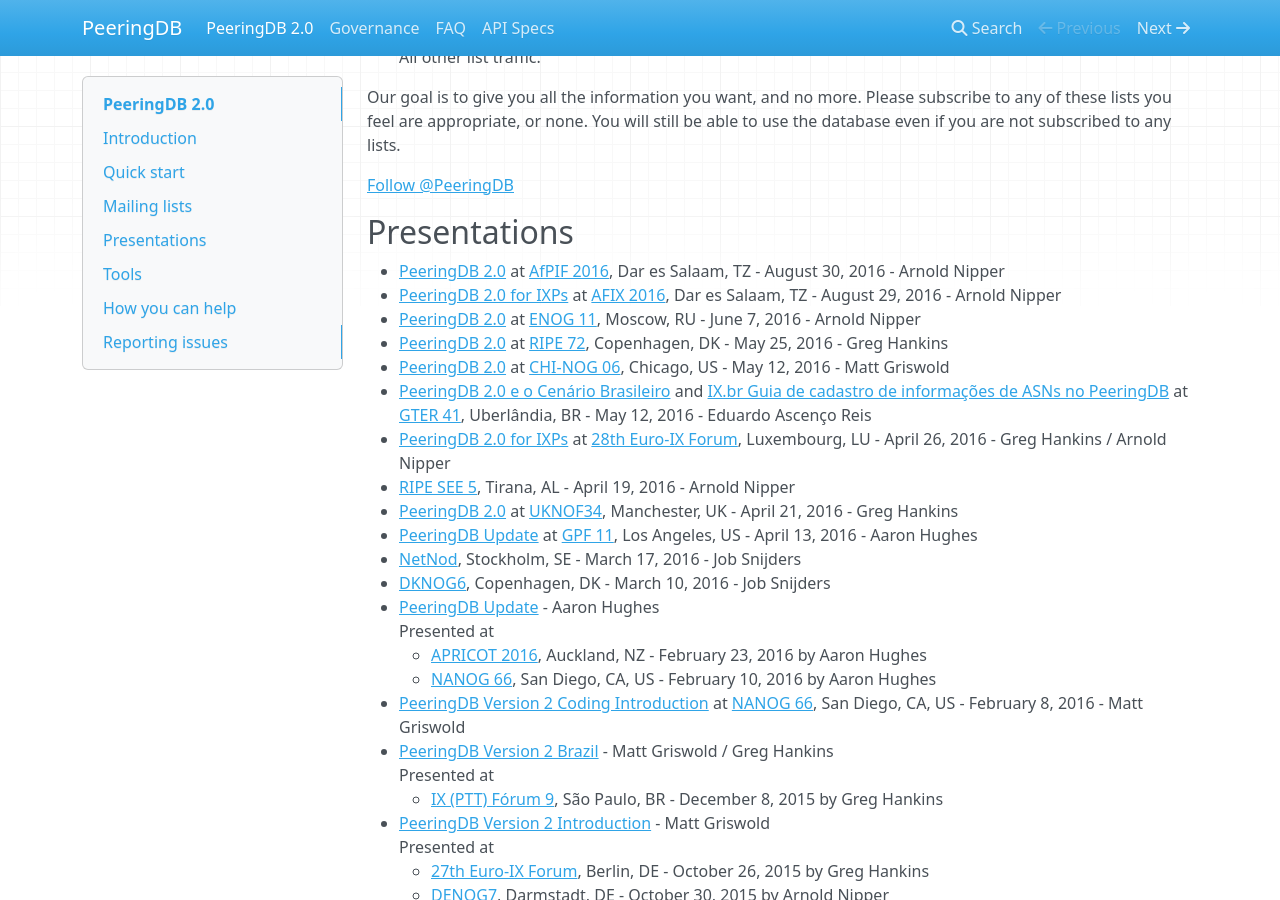
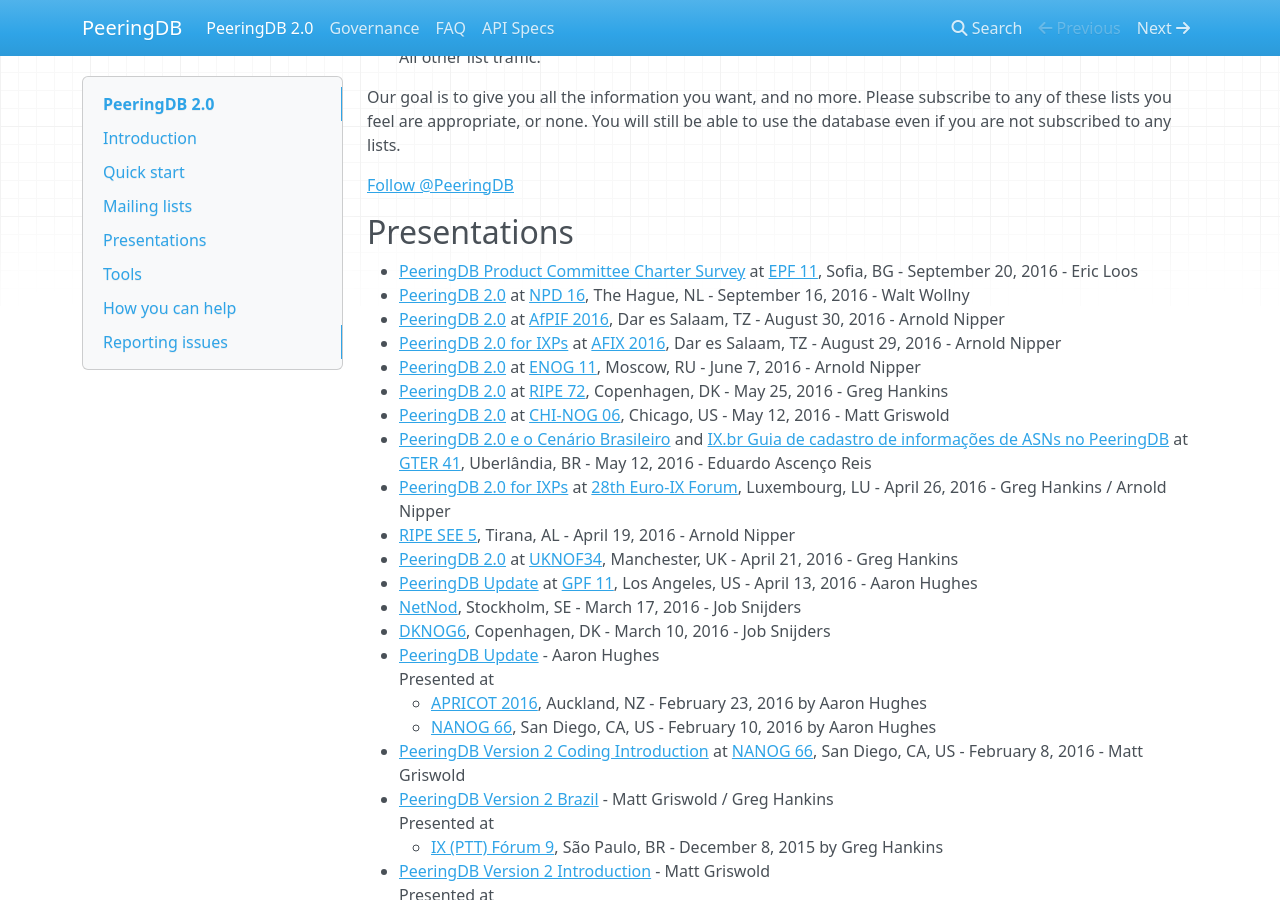
Before and after one commit to peeringdb/docs, an MkDocs documentation site: the page built from docs/index.md, in a window 1280 px wide and 900 px high, scrolled down 1504 px. Built offline with MkDocs 1.6.1, drawn with Linux system fonts in a browser that asks for light colours; nearby versions of some CDN libraries; comment, search, counter and statistics services are not loaded; old or Windows-style settings are respelled for this version of MkDocs.

Commit message:
Added presentations.

```diff
--- a/docs/index.md
+++ b/docs/index.md
@@ -76,6 +76,8 @@
 
 ## Presentations
 
+- [PeeringDB Product Committee Charter Survey](presentation/20160919-epf11-Loos-peeringdb.pdf) at [EPF 11](https://www.peering-forum.eu/), Sofia, BG - September 20, 2016 - Eric Loos
+- [PeeringDB 2.0](presentation/20160916-npd16-Wollny-peeringdb.pdf) at [NPD 16](http://www.neutralpeeringdays.net/), The Hague, NL - September 16, 2016 - Walt Wollny
 - [PeeringDB 2.0](presentation/2016-08-30_afpif2016-Nipper-peeringdb.pdf) at [AfPIF 2016](https://www.internetsociety.org/afpif-2016/), Dar es Salaam, TZ - August 30, 2016 - Arnold Nipper
 - [PeeringDB 2.0 for IXPs](presentation/2016-08-29_afix2016-Nipper-peeringdb.pdf) at [AFIX 2016](http://www.af-ix.net/?q=resources/2016/08/afix-2016-meeting-agenda), Dar es Salaam, TZ - August 29, 2016 - Arnold Nipper
 - [PeeringDB 2.0](presentation/2016-06-07_PeeringDB-2.0_ENOG11.pdf) at [ENOG 11](https://www.enog.org/meetings/enog-11/), Moscow, RU - June 7, 2016 - Arnold Nipper
```
